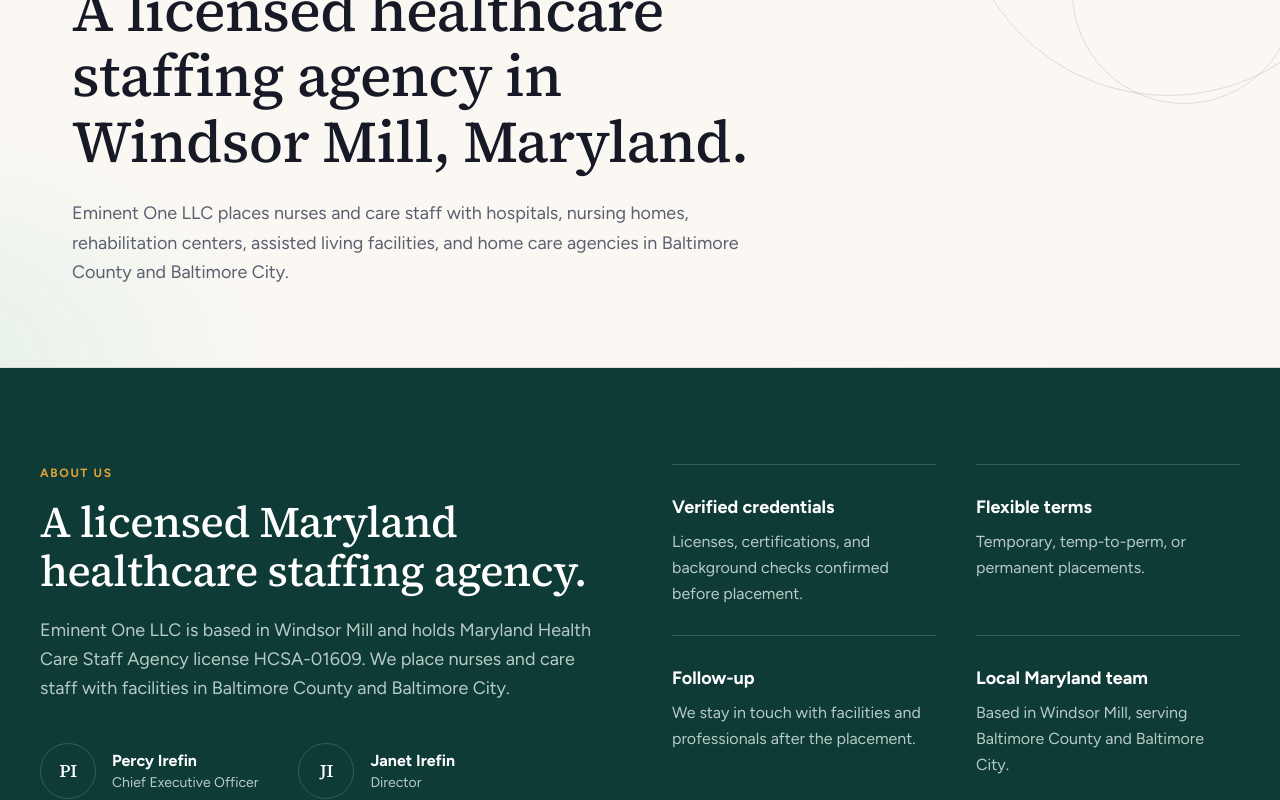
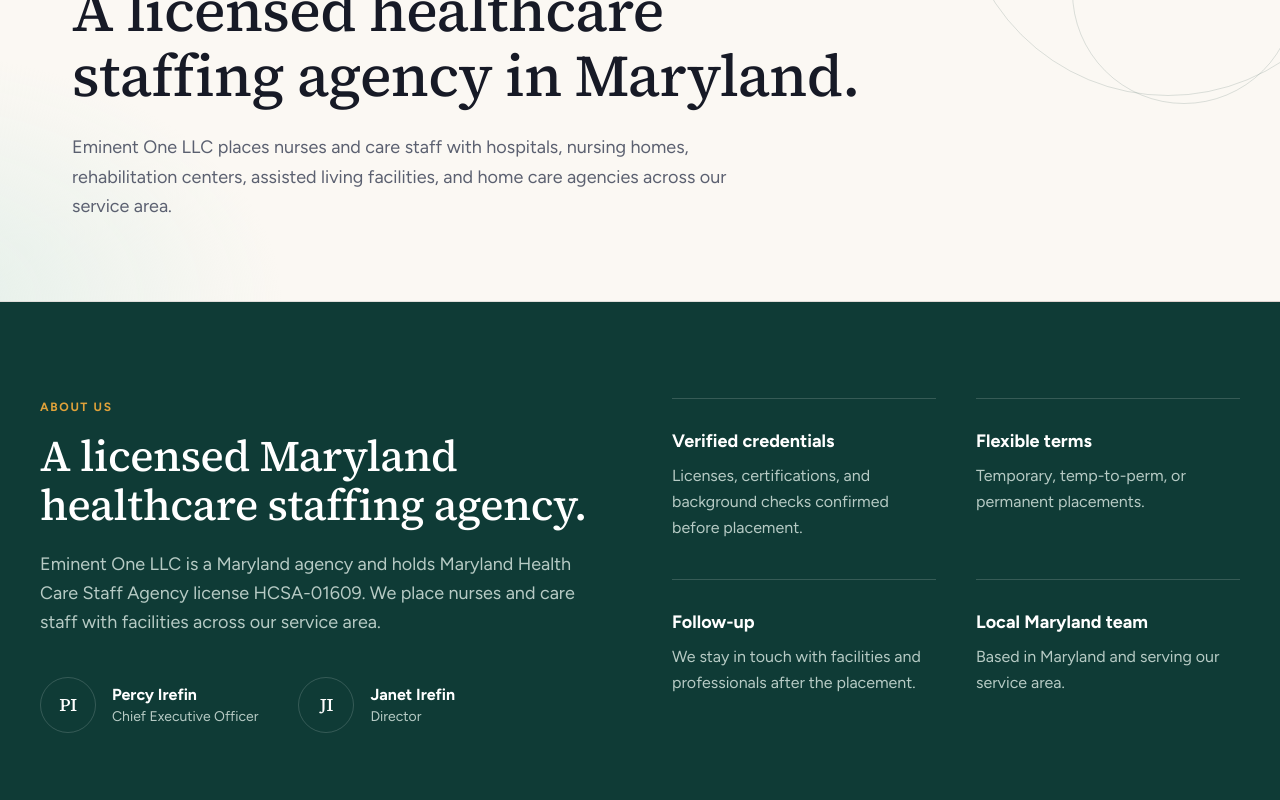
Before and after one commit to GodspowerIrefin/eminentgroup-web, a Next.js app: page /about in a window 1280 px wide. Shown: the part 280-1080 px from the top of the page. Built offline with nearby package versions, Linux system fonts and the light colour scheme.

Commit message:
Use Maryland and service area wording instead of local place names

```diff
--- a/app/about/page.tsx
+++ b/app/about/page.tsx
@@ -8,7 +8,7 @@ import { leaders, site } from "@/lib/site";
 export const metadata: Metadata = {
   title: "About Us",
   description:
-    "Eminent One LLC is a licensed Maryland health care staff agency in Windsor Mill, placing nurses and care staff with facilities in Baltimore County and Baltimore City.",
+    "Eminent One LLC is a licensed Maryland health care staff agency placing nurses and care staff with facilities across our service area.",
 };
 
 const work = [
@@ -22,8 +22,8 @@ export default function About() {
     <>
       <PageHero
         eyebrow="Who we are"
-        title="A licensed healthcare staffing agency in Windsor Mill, Maryland."
-        lead="Eminent One LLC places nurses and care staff with hospitals, nursing homes, rehabilitation centers, assisted living facilities, and home care agencies in Baltimore County and Baltimore City."
+        title="A licensed healthcare staffing agency in Maryland."
+        lead="Eminent One LLC places nurses and care staff with hospitals, nursing homes, rehabilitation centers, assisted living facilities, and home care agencies across our service area."
       />
 
       <section className="band-dark px-5 py-16 sm:px-8 lg:py-24">
@@ -32,7 +32,7 @@ export default function About() {
             <SectionHead
               eyebrow="About us"
               title="A licensed Maryland healthcare staffing agency."
-              lead={`Eminent One LLC is based in Windsor Mill and holds Maryland Health Care Staff Agency license ${site.license}. We place nurses and care staff with facilities in ${site.areas}.`}
+              lead={`Eminent One LLC is a Maryland agency and holds Maryland Health Care Staff Agency license ${site.license}. We place nurses and care staff with facilities across our service area.`}
             />
             <Reveal className="mt-10 flex flex-wrap gap-x-10 gap-y-6">
               {leaders.map((p) => (
@@ -53,7 +53,7 @@ export default function About() {
               ["Verified credentials", "Licenses, certifications, and background checks confirmed before placement."],
               ["Flexible terms", "Temporary, temp-to-perm, or permanent placements."],
               ["Follow-up", "We stay in touch with facilities and professionals after the placement."],
-              ["Local Maryland team", `Based in Windsor Mill, serving ${site.areas}.`],
+              ["Local Maryland team", "Based in Maryland and serving our service area."],
             ].map(([title, body], i) => (
               <Reveal key={title} delay={i * 0.07} className="border-t border-rule py-7">
                 <dt className="text-lg font-bold">{title}</dt>
--- a/app/contact/page.tsx
+++ b/app/contact/page.tsx
@@ -8,7 +8,7 @@ import { roleOptions, site } from "@/lib/site";
 export const metadata: Metadata = {
   title: "Contact Us",
   description:
-    "Contact Eminent One LLC, a Maryland healthcare staffing agency based in Windsor Mill. Call 410-929-9388 or send us a message.",
+    "Contact Eminent One LLC, a Maryland healthcare staffing agency. Call 410-929-9388 or send us a message.",
 };
 
 const linkClass = "link-underline font-semibold text-forest";
--- a/app/job-seekers/page.tsx
+++ b/app/job-seekers/page.tsx
@@ -12,7 +12,7 @@ import { roleOptions } from "@/lib/site";
 export const metadata: Metadata = {
   title: "For Job Seekers",
   description:
-    "Apply to work with Eminent One LLC. Healthcare staffing opportunities for RNs, LPNs, CNAs, HHAs, and more with Baltimore-area facilities.",
+    "Apply to work with Eminent One LLC. Healthcare staffing opportunities for RNs, LPNs, CNAs, HHAs, and more with facilities across our service area.",
 };
 
 const why = [
@@ -53,8 +53,8 @@ export default async function JobSeekers({ searchParams }: PageProps<"/job-seeke
     <>
       <PageHero
         eyebrow="For job seekers"
-        title="Nursing and care work in the Baltimore area."
-        lead="We place RNs, LPNs, CNAs, home health aides, and other healthcare professionals with facilities in Baltimore County and Baltimore City. Apply and we will match you to openings that fit your license and availability."
+        title="Nursing and care work across our service area."
+        lead="We place RNs, LPNs, CNAs, home health aides, and other healthcare professionals with facilities across our service area. Apply and we will match you to openings that fit your license and availability."
       >
         <Button href="#apply">Apply now</Button>
         <Button href="#openings" variant="ghost">
--- a/app/page.tsx
+++ b/app/page.tsx
@@ -54,7 +54,7 @@ export default function Home() {
         <div className="mx-auto max-w-[900px] px-5 pb-20 pt-16 text-center sm:px-8 lg:pb-28 lg:pt-24">
           <Reveal>
             <h2 className="display text-[clamp(2rem,4.6vw,3.75rem)] !font-semibold">
-              Filling shifts and careers across the Baltimore area
+              Filling shifts and careers across our service area
             </h2>
             <p className="mx-auto mt-6 max-w-2xl text-lg leading-relaxed text-mut">
               We recruit, verify, and place RNs, LPNs, CNAs, home health aides, and more, then stay
@@ -78,7 +78,7 @@ export default function Home() {
         <div className="mx-auto max-w-[1200px]">
           <SectionHead
             eyebrow="Our services"
-            title={"Staffing for Baltimore\u2011area healthcare facilities."}
+            title={"Staffing for healthcare facilities across Maryland."}
             lead="We recruit nurses and care staff, verify their credentials, and place them where they are needed."
           />
           <div className="mt-10 grid gap-5 md:grid-cols-2">
--- a/app/services/page.tsx
+++ b/app/services/page.tsx
@@ -12,7 +12,7 @@ import { services, site } from "@/lib/site";
 export const metadata: Metadata = {
   title: "Medical Staffing",
   description:
-    "Medical staffing services from Eminent One LLC: recruitment, credentialing, and placement of RNs, LPNs, CNAs, HHAs, and other healthcare professionals in the Baltimore area.",
+    "Medical staffing services from Eminent One LLC: recruitment, credentialing, and placement of RNs, LPNs, CNAs, HHAs, and other healthcare professionals across our service area.",
 };
 
 const link = "font-semibold text-forest underline underline-offset-4";
@@ -109,7 +109,7 @@ export default function Services() {
                 },
                 {
                   q: "Where do you operate?",
-                  a: `Our office is in Windsor Mill. We staff facilities in ${site.areas}.`,
+                  a: "Our office is in Maryland. We staff facilities across our service area.",
                 },
                 {
                   q: "How do we get started?",
--- a/app/services/registered-nurses/page.tsx
+++ b/app/services/registered-nurses/page.tsx
@@ -10,7 +10,7 @@ import { roles, settings, site } from "@/lib/site";
 export const metadata: Metadata = {
   title: "Registered Nurses",
   description:
-    "Registered Nurse (RN) staffing from Eminent One LLC, placing RNs in hospitals, nursing homes, rehab centers, assisted living, and home care in the Baltimore area.",
+    "Registered Nurse (RN) staffing from Eminent One LLC, placing RNs in hospitals, nursing homes, rehab centers, assisted living, and home care across our service area.",
 };
 
 const duties = [
--- a/lib/site.ts
+++ b/lib/site.ts
@@ -13,7 +13,7 @@ export const site = {
     "https://www.google.com/maps/search/?api=1&query=8310+Liberty+Rd+Windsor+Mill+MD+21244",
   license: "HCSA-01609",
   licenseLabel: "Maryland Health Care Staff Agency Licensed",
-  areas: "Baltimore County and Baltimore City",
+  areas: "Maryland",
 };
 
 export const nav = [
```
